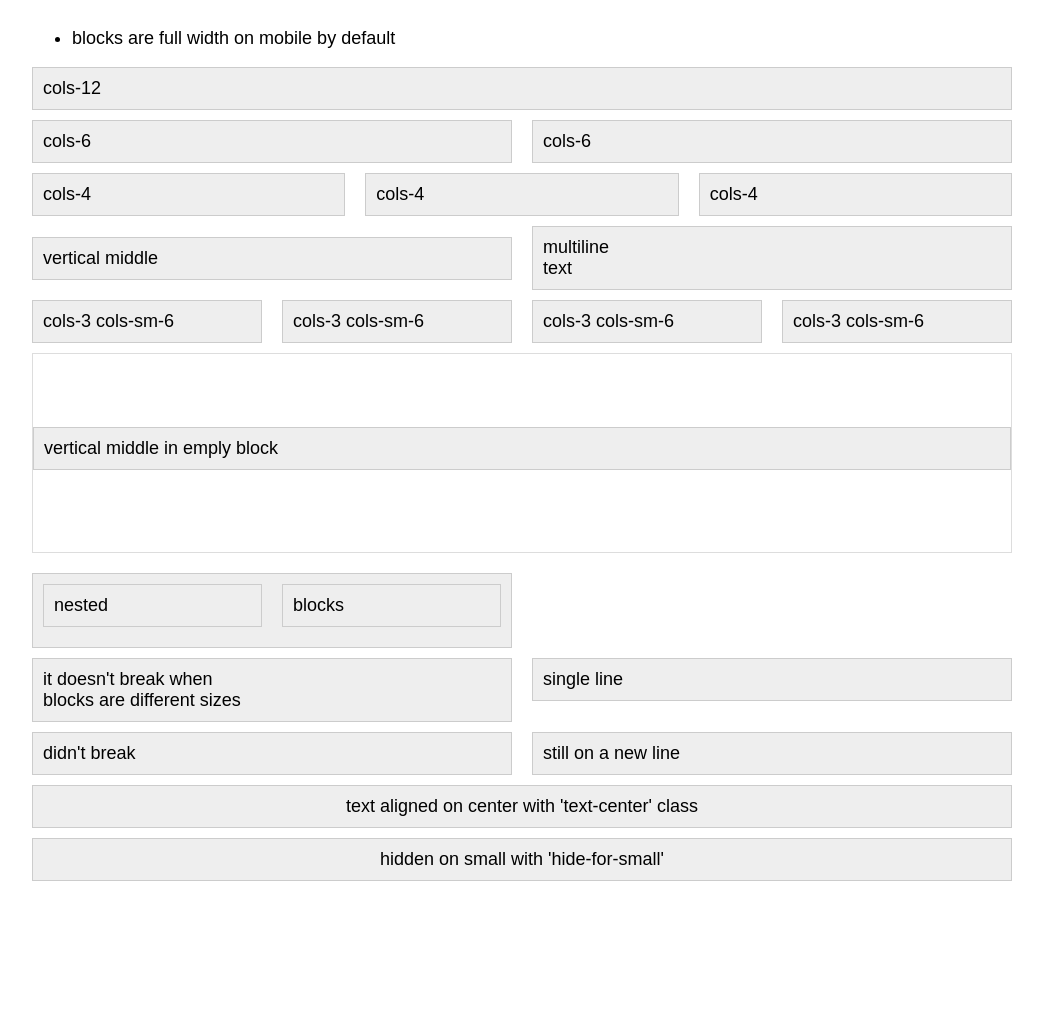
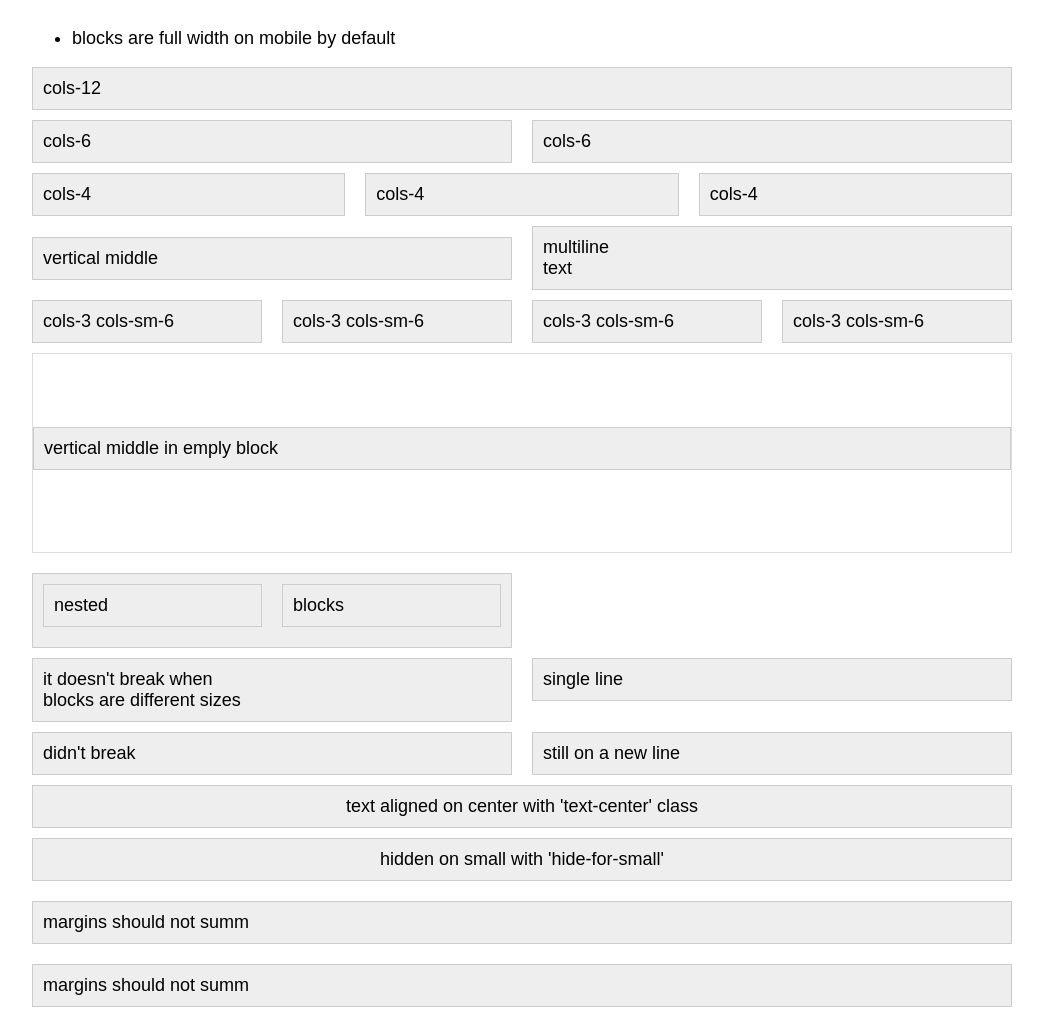
Before and after one commit to dderg/simple-css-framework, a website: page index.html in a window 1280 px wide. Shown: the whole page, without its empty margins (118-1161 px from the left). Before the commit the page ends 891 px from the top, so only its background shows below. Drawn offline with Linux system fonts and the light colour scheme.

Commit message:
add margins html example

```diff
--- a/example/main.styl
+++ b/example/main.styl
@@ -13,3 +13,6 @@ body
 	border 1px solid #ccc
 	&:hover
 		background darken(#eee, 7%)
+
+.margins
+	margin 10px 0
--- a/index.html
+++ b/index.html
@@ -130,5 +130,15 @@
 			</div>
 		</div>
 	</div>
+	<div class="row">
+		<div class="cols-12">
+			<div class="margins example">margins should not summ</div>
+		</div>
+	</div>
+	<div class="row">
+		<div class="cols-12">
+			<div class="margins example">margins should not summ</div>
+		</div>
+	</div>
 </body>
 </html>
```
Also changed, not shown: dist/grid.css, example/main.css.
